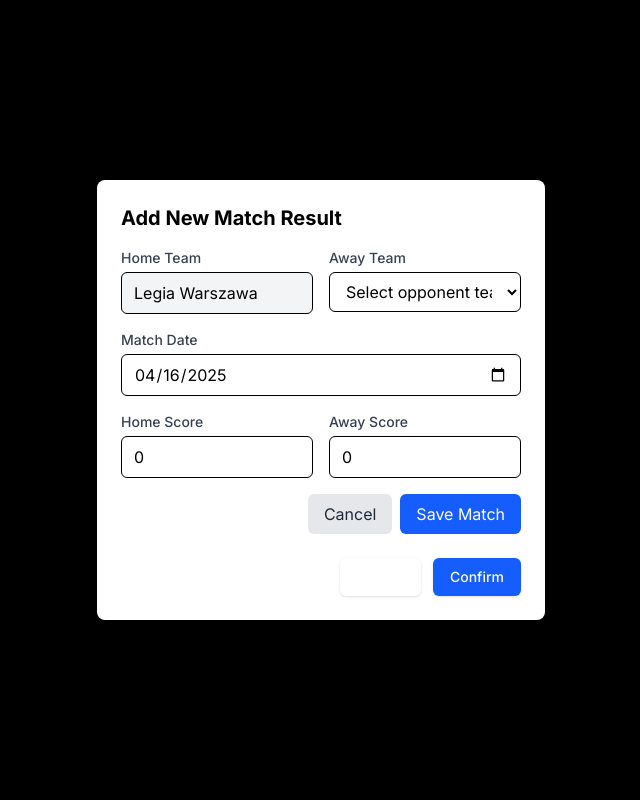
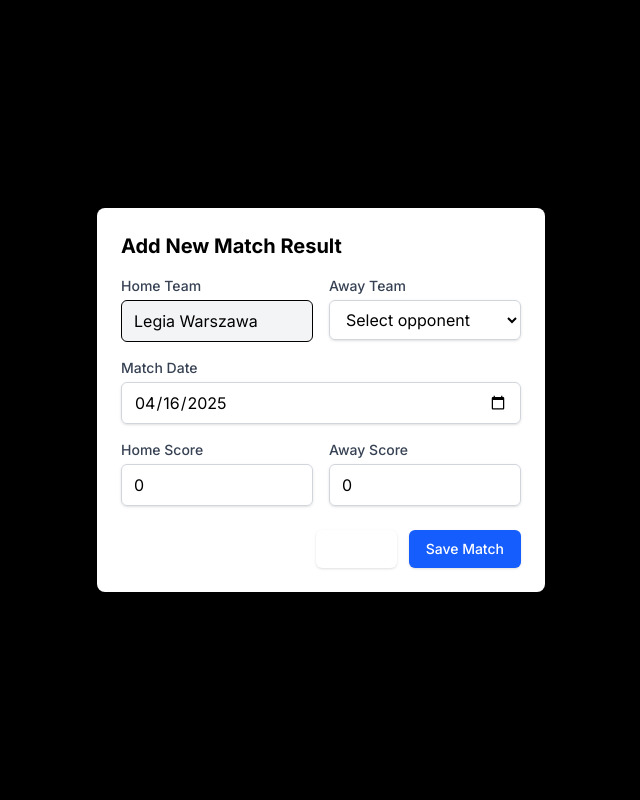
Before and after one commit to RafalDziuba/momentum-task, a Nuxt app: page /team/1 in a window 1280 px wide. Both pictures are taken after a click on the button "Add match". Shown: the top 800 px of the page, without its empty margins (319-959 px from the left). Built offline with nearby package versions, Linux system fonts and the light colour scheme.

Commit message:
AddMatchModal refactor and points calculating fix

```diff
--- a/components/Team/AddMatchModal.vue
+++ b/components/Team/AddMatchModal.vue
@@ -3,6 +3,7 @@ import { ref, computed } from 'vue';
 import { useTeamsStore } from '~/stores/teamsModule';
 import type { Team } from '~/types';
 import BaseModal from '~/components/Modal/BaseModal.vue';
+import InputField from '~/components/ui/InputField.vue';
 
 const props = defineProps<{
   team: Team;
@@ -20,13 +21,11 @@ const awayScore = ref(0);
 const matchDate = ref(new Date().toISOString().split('T')[0]); // Format: YYYY-MM-DD
 const formError = ref('');
 
-// Lista przeciwników (wszystkie drużyny oprócz bieżącej)
 const opponentTeams = computed(() => {
   return teamsStore.teams.filter(team => team.id !== props.team.id);
 });
 
 const addMatch = () => {
-  // Walidacja formularza
   if (!awayTeamId.value) {
     formError.value = 'Please select an opponent team';
     return;
@@ -42,22 +41,26 @@ const addMatch = () => {
     return;
   }
 
-  // Wywołanie akcji z magazynu do dodania wyniku meczu
   teamsStore.addMatchResult({
     homeTeamId: homeTeamId.value,
     awayTeamId: awayTeamId.value,
-    homeScore: homeScore.value,
-    awayScore: awayScore.value,
+    homeScore: Number(homeScore.value),
+    awayScore: Number(awayScore.value),
     date: matchDate.value
   });
 
-  // Zamknięcie modalu po dodaniu meczu
   emit('close');
 };
 </script>
 
 <template>
-  <BaseModal title="Add New Match Result" @close="$emit('close')">
+  <BaseModal
+    title="Add New Match Result"
+    @close="$emit('close')"
+    @confirm="addMatch"
+    confirmText="Save Match"
+    cancelText="Cancel"
+  >
     <form @submit.prevent="addMatch" class="space-y-4">
       <div class="grid grid-cols-2 gap-4">
         <!-- Home Team (Selected team) -->
@@ -77,9 +80,9 @@ const addMatch = () => {
           </label>
           <select
             v-model="awayTeamId"
-            class="w-full px-3 py-2 rounded-md border dark:border-gray-700 dark:bg-gray-800 dark:text-white"
+            class="w-full px-3 py-2 border border-gray-300 dark:border-gray-600 rounded-md shadow-sm focus:outline-none focus:ring-blue-500 focus:border-blue-500 dark:bg-gray-700 dark:text-white"
           >
-            <option :value="null" disabled>Select opponent team</option>
+            <option :value="null" disabled>Select opponent</option>
             <option v-for="team in opponentTeams" :key="team.id" :value="team.id">
               {{ team.name }}
             </option>
@@ -88,64 +91,33 @@ const addMatch = () => {
       </div>
 
       <!-- Match Date -->
-      <div>
-        <label class="block text-sm font-medium text-gray-700 dark:text-gray-300 mb-1">
-          Match Date
-        </label>
-        <input
+      <InputField
+        label="Match Date"
         type="date"
         v-model="matchDate"
-          class="w-full px-3 py-2 rounded-md border dark:border-gray-700 dark:bg-gray-800 dark:text-white"
       />
-      </div>
 
       <!-- Match Score -->
       <div class="grid grid-cols-2 gap-4">
-        <div>
-          <label class="block text-sm font-medium text-gray-700 dark:text-gray-300 mb-1">
-            Home Score
-          </label>
-          <input
+        <InputField
+          label="Home Score"
           type="number"
           v-model="homeScore"
           min="0"
           max="10"
-            class="w-full px-3 py-2 rounded-md border dark:border-gray-700 dark:bg-gray-800 dark:text-white"
         />
-        </div>
-        <div>
-          <label class="block text-sm font-medium text-gray-700 dark:text-gray-300 mb-1">
-            Away Score
-          </label>
-          <input
+        <InputField
+          label="Away Score"
           type="number"
           v-model="awayScore"
           min="0"
           max="10"
-            class="w-full px-3 py-2 rounded-md border dark:border-gray-700 dark:bg-gray-800 dark:text-white"
         />
-        </div>
       </div>
 
       <div v-if="formError" class="text-red-600 text-sm">
         {{ formError }}
       </div>
-
-      <div class="flex justify-end space-x-2">
-        <button
-          type="button"
-          @click="$emit('close')"
-          class="px-4 py-2 bg-gray-200 text-gray-800 rounded-md hover:bg-gray-300 dark:bg-gray-700 dark:text-white dark:hover:bg-gray-600"
-        >
-          Cancel
-        </button>
-        <button
-          type="submit"
-          class="px-4 py-2 bg-blue-600 text-white rounded-md hover:bg-blue-700 dark:bg-blue-700 dark:hover:bg-blue-800"
-        >
-          Save Match
-        </button>
-      </div>
     </form>
   </BaseModal>
 </template>
--- a/components/Team/TeamStatBox.vue
+++ b/components/Team/TeamStatBox.vue
@@ -1,7 +1,7 @@
 <script setup lang="ts">
   defineProps<{
     label: string;
-    value: number;
+    value: string | number;
   }>();
 </script>
 
--- a/components/ui/InputField.vue
+++ b/components/ui/InputField.vue
@@ -5,7 +5,7 @@
 
 withDefaults(defineProps<{
   label: string;
-  modelValue?: string | number;
+  modelValue?: string | number | null;
   placeholder?: string;
   type?: string;
   min?: number | string;
--- a/stores/teamsModule.ts
+++ b/stores/teamsModule.ts
@@ -164,18 +164,22 @@ export const useTeamsStore = defineStore('teams', () => {
 
       if (!homeTeam || !awayTeam) return;
 
-      homeTeam.goalsFor += match.homeScore;
-      homeTeam.goalsAgainst += match.awayScore;
-      awayTeam.goalsFor += match.awayScore;
-      awayTeam.goalsAgainst += match.homeScore;
+      // Ensure all scores are treated as numbers
+      const homeScore = Number(match.homeScore);
+      const awayScore = Number(match.awayScore);
 
-      if (match.homeScore > match.awayScore) {
+      homeTeam.goalsFor += homeScore;
+      homeTeam.goalsAgainst += awayScore;
+      awayTeam.goalsFor += awayScore;
+      awayTeam.goalsAgainst += homeScore;
+
+      if (homeScore > awayScore) {
         homeTeam.wins += 1;
         homeTeam.points += 3;
         homeTeam.recentForm.unshift(MatchResult.Win);
         awayTeam.losses += 1;
         awayTeam.recentForm.unshift(MatchResult.Loss);
-      } else if (match.homeScore < match.awayScore) {
+      } else if (homeScore < awayScore) {
         awayTeam.wins += 1;
         awayTeam.points += 3;
         awayTeam.recentForm.unshift(MatchResult.Win);
@@ -370,8 +374,8 @@ export const useTeamsStore = defineStore('teams', () => {
       id: newId,
       homeTeamId: matchData.homeTeamId,
       awayTeamId: matchData.awayTeamId,
-      homeScore: matchData.homeScore,
-      awayScore: matchData.awayScore,
+      homeScore: Number(matchData.homeScore),
+      awayScore: Number(matchData.awayScore),
       date: matchData.date
     };
 
```
Lines whose indentation alone changed are shown as unchanged.
